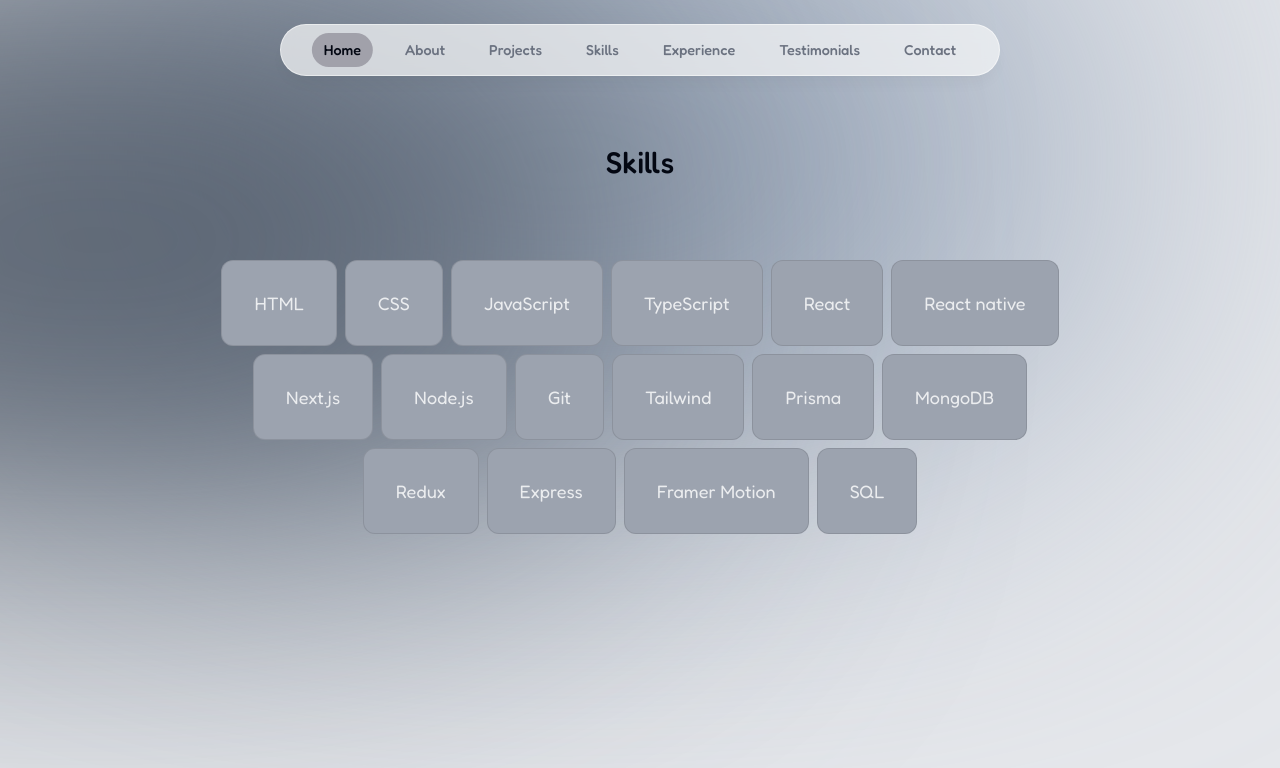
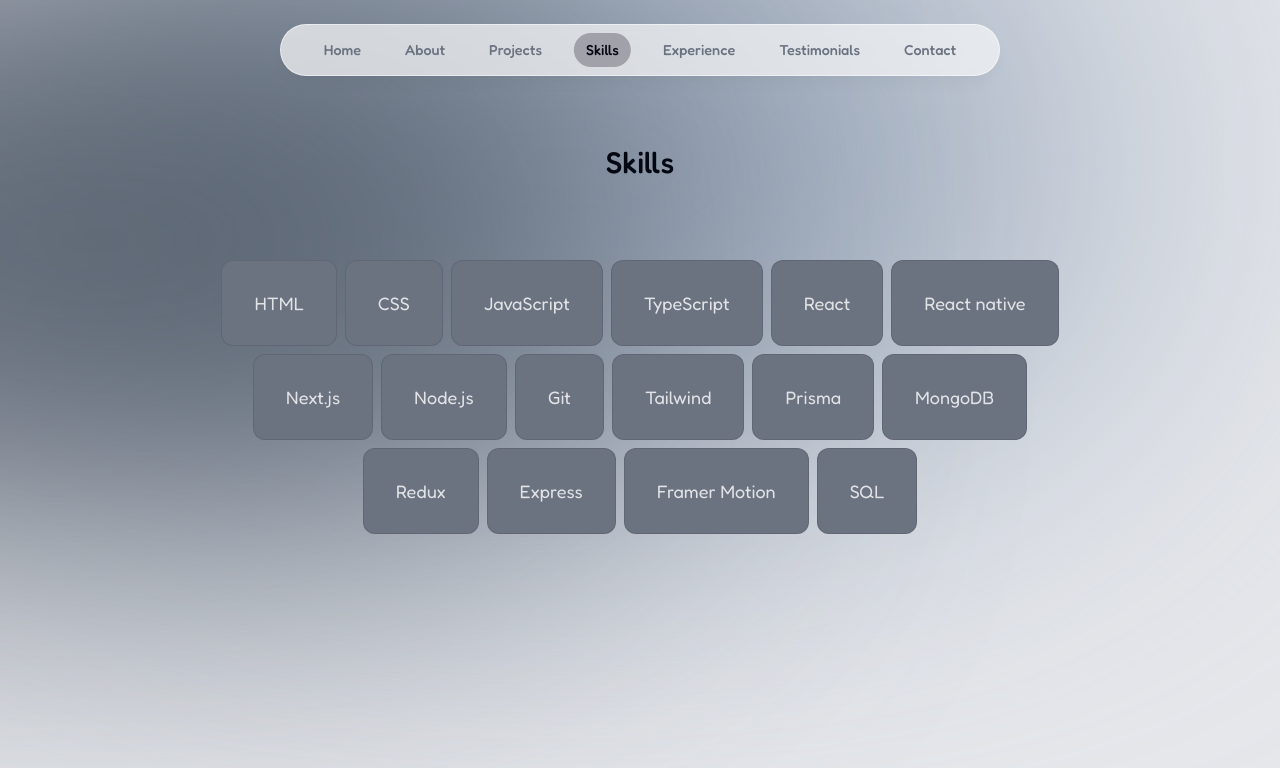
Before and after one commit to Archit5655/Portfolio, a Next.js app: page /skills in a window 1280 px wide. Shown: the top 768 px of the page. Built offline with nearby package versions, Linux system fonts and the light colour scheme.

Commit message:
optimise header

```diff
--- a/app/skills/page.tsx
+++ b/app/skills/page.tsx
@@ -36,7 +36,7 @@ const page = () => {
 
         <motion.li variants={fadeinanimation} initial="initial" whileInView="animate" viewport= {{
           once:true
-        }} custom={index} className='  bg-gray-400 border border-black/[0.1] text-white   text-opacity-80 rounded-xl px-8 py-7 ' key={index}> {skills}</motion.li>
+        }} custom={index} className='  bg-gray-500 border border-black/[0.1] text-white   text-opacity-80 rounded-xl px-8 py-7 ' key={index}> {skills}</motion.li>
 
       ))}
 
--- a/components/header.tsx
+++ b/components/header.tsx
@@ -1,12 +1,25 @@
 "use client";
-import React, { useState } from "react";
+import React, { useEffect, useState } from "react";
 import { motion, spring } from "framer-motion";
 import { links } from "@/lib/data";
 import Link from "next/link";
 import clsx from "clsx";
+import { usePathname } from "next/navigation";
 
 const Header = () => {
+  const pathname = usePathname();
   const [Active, setActive] = useState("Home");
+  useEffect(() => {
+    if (pathname === "/") {
+      setActive("Home");
+    } else {
+      const newpath: string = pathname.slice(1, pathname.length);
+      const newpathh = newpath.charAt(0).toUpperCase() + newpath.slice(1);
+      // console.log(newpathh)
+      setActive(newpathh);
+    }
+  }, [pathname]);
+
   return (
     <header className=" z-[999] relative">
       <motion.div
@@ -24,22 +37,31 @@ const Header = () => {
               key={link.hash}
             >
               <Link
-                className={clsx(" flex items-center justify-center w-full px-3 py-3 hover:text-gray-950  transition ",{
-                  ' text-gray-950':Active===link.name
-                })}
+                className={clsx(
+                  " flex items-center justify-center w-full px-3 py-3 hover:text-gray-950  transition ",
+                  {
+                    " text-gray-950": Active === link.name,
+                  }
+                )}
                 href={link.hash}
-                onClick={()=>setActive(link.name)}
+                onClick={() => setActive(link.name)}
               >
                 {link.name}{" "}
-                {
-                  link.name===Active ?  <motion.span className=" bg-zinc-400  rounded-full absolute inset-0 -z-10" layoutId="Active" transition={{
-                    type:'spring',
-                    stiffness:500,
-                    damping:30
-
-                  }}>     </motion.span>:""
-                }
-
+                {link.name === Active ? (
+                  <motion.span
+                    className=" bg-zinc-400  rounded-full absolute inset-0 -z-10"
+                    layoutId="Active"
+                    transition={{
+                      type: "spring",
+                      stiffness: 500,
+                      damping: 30,
+                    }}
+                  >
+                    {" "}
+                  </motion.span>
+                ) : (
+                  ""
+                )}
               </Link>
             </motion.li>
           ))}
--- a/context/activecontext.tsx
+++ /dev/null
@@ -1,5 +0,0 @@
-// import { createContext } from "react";
-
-// type ThemeContextType = "home" | "about" | "projects" | "skills" | "experience" | "contact" | "testimonials";
-
-// export const ThemeContext = createContext<ThemeContextType>("home");
```
Also changed, not shown: app/layout.tsx (line endings or trailing spaces).
